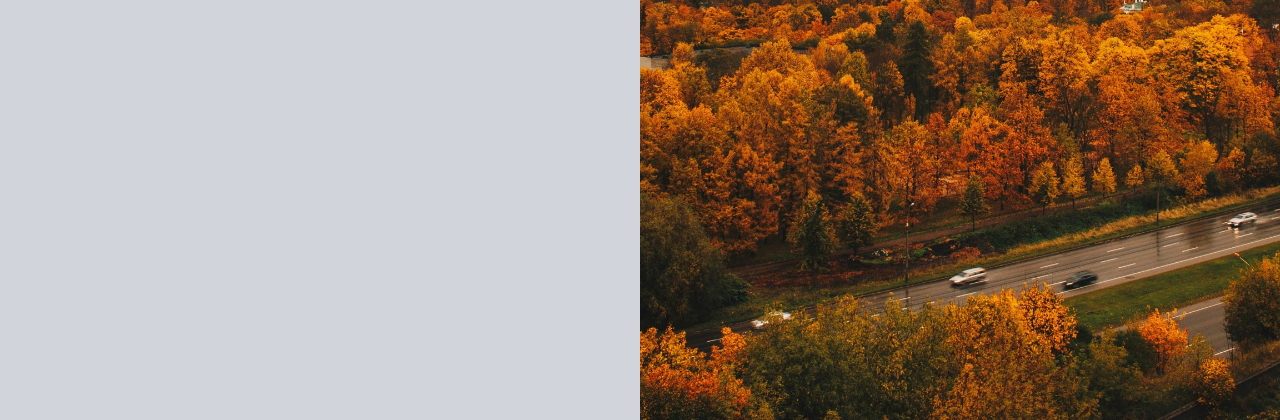
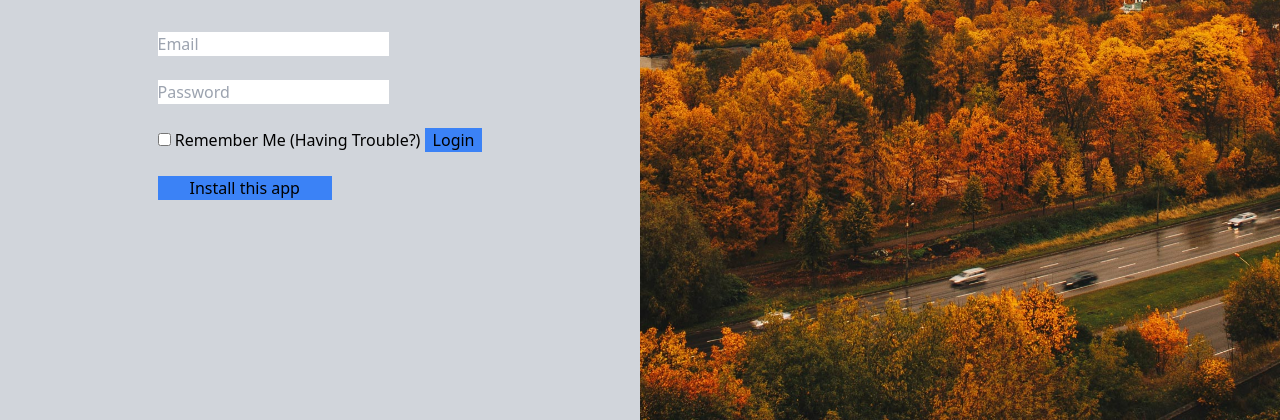
Before and after one commit to durrellq/counseal_login, a plain HTML site: page index.html in a window 1280 px wide. Shown: the part 380-800 px from the top of the page. Drawn offline with nearby package versions, Linux system fonts and the light colour scheme.

Commit message:
Update index.html

```diff
--- a/index.html
+++ b/index.html
@@ -10,20 +10,25 @@
 </head>
 <!-- two pane body, right side:login information with a radio button to remember credentials, and a login button to submit, left side is a graphic-->
 <body class="flex">
-        <section class="bg-gray-300 h-screen w-full md:w-1/2">
+    <section class="grid bg-gray-300 h-screen w-full md:w-1/2">
         <div class="place-self-center"> <br>
             <br>
             <!--website logo-->
-            <img src="counseallogo.png" alt="logo" class="w-30 mb-16">
-        <form>
-            <input type="Email" id="Email" name="Email" placeholder="Email" required><br>
-            <br>
-            <input type="Password" id="Password" name="Password" placeholder="Password" required><br>
-            <br>
-            <input type="checkbox"> Remember Me   ( Having Trouble? )
-            <button type="submit" class="bg-blue-500 px-8"> Login </button>
+            <img src="counseallogo.png" alt="logo" class="w-30 mb-12">
+            <form>
+                <input type="Email" id="Email" name="Email" placeholder="Email" required><br>
+                <br>
+                <input type="Password" id="Password" name="Password" placeholder="Password" required><br>
+                <br>
+
+                    <input type="checkbox">
+                    <label class="text-base"> Remember Me (Having Trouble?) </label>
+                <button type="submit" class="bg-blue-500 px-2"> Login </button>
+        <br>
+        <br>
+        <button type="download," class="bg-blue-500 px-8"> Install this app </button>
+            </form>
         </div>
-        </form>
     </section>
     <!-- generic scenic photo of the forest, that disappears in mobile or tablet mode-->
     <section class="w-0 md:w-1/2 invisible, md:visible">
```
